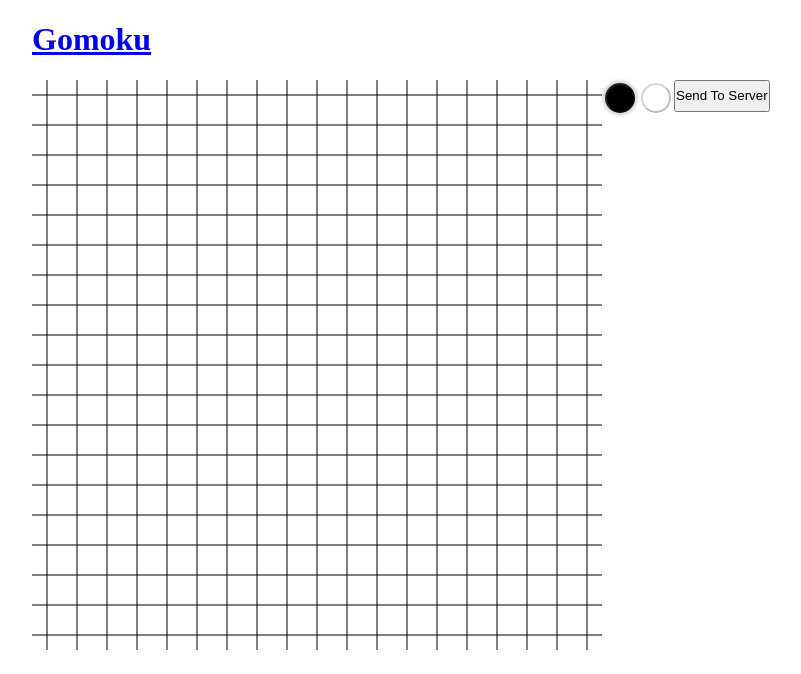
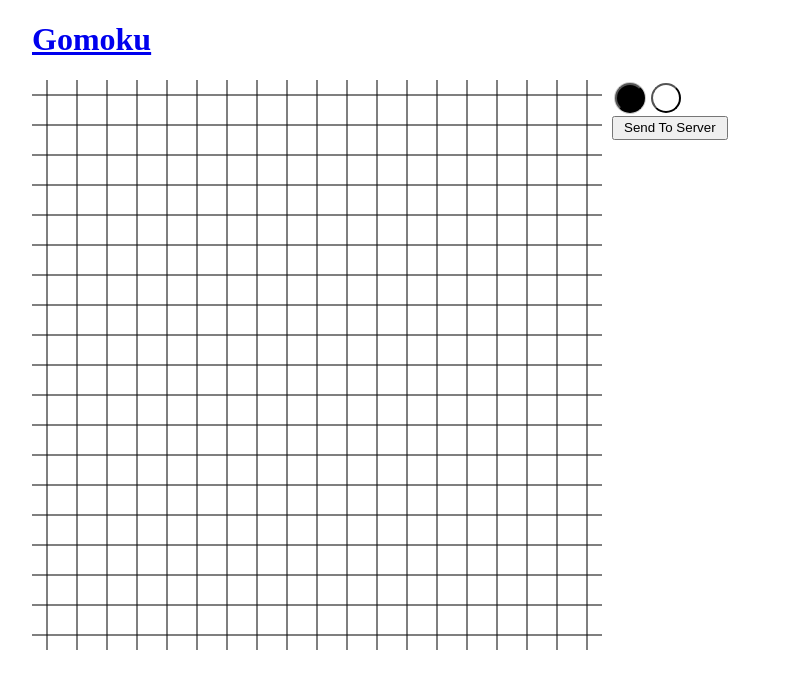
Before and after one commit to alexpashkov/gomoku, a React app in the folder client/: page /game/15475016870008252990429/debug in a window 1280 px wide. Shown: the top 674 px of the page, without its empty margins (108-909 px from the left). Built offline with nearby package versions, Linux system fonts and the light colour scheme; the HTML template or start-up script is replaced by a standard one.

Commit message:
Refactor styles

```diff
--- a/client/package.json
+++ b/client/package.json
@@ -5,6 +5,7 @@
   "dependencies": {
     "@babel/core": "7.1.6",
     "@svgr/webpack": "2.4.1",
+    "@types/classnames": "^2.2.7",
     "@types/jest": "23.3.13",
     "@types/lodash": "^4.14.120",
     "@types/node": "10.12.18",
@@ -20,6 +21,7 @@
     "bfj": "6.1.1",
     "case-sensitive-paths-webpack-plugin": "2.1.2",
     "chalk": "2.4.1",
+    "classnames": "^2.2.6",
     "css-loader": "1.0.0",
     "dotenv": "6.0.0",
     "dotenv-expand": "4.2.0",
--- a/client/src/components/Board/Board.module.css
+++ b/client/src/components/Board/Board.module.css
@@ -43,13 +43,17 @@
   z-index: 1;
 }
 
-.stone--none {
+.stone:not(.stone__none) {
+  box-shadow: 0 0 0 1px rgba(0, 0, 0, 0.2);
 }
 
-.stone--white {
+.stone__none {
+}
+
+.stone__white {
   background-color: white;
 }
 
-.stone--black {
+.stone__black {
   background-color: black;
 }
--- a/client/src/components/Board/Cell.tsx
+++ b/client/src/components/Board/Cell.tsx
@@ -12,11 +12,11 @@ interface ICellProps {
 function stoneClassName(c: IBoardCell): string {
   switch (c) {
     case 0:
-      return BoardStyles["stone--none"];
+      return BoardStyles.stone__none;
     case IPlayer.Black:
-      return BoardStyles["stone--black"];
+      return BoardStyles.stone__black;
     case IPlayer.White:
-      return BoardStyles["stone--white"];
+      return BoardStyles.stone__white;
     default:
       throw new Error("Invalid board cell value " + c);
   }
--- a/client/src/components/CurrentPlayerDisplay/CurrentPlayerDisplay.css
+++ /dev/null
@@ -1,27 +0,0 @@
-.current-player__btn {
-  width: 30px;
-  height: 30px;
-  border-radius: 100%;
-  margin: 3px;
-  cursor: pointer;
-}
-
-.current-player__btn:disabled {
-  cursor: default;
-}
-
-.current-player__btn:focus {
-  outline: none;
-}
-
-.current-player__btn--white {
-  background-color: white;
-}
-
-.current-player__btn--black {
-  background-color: black;
-}
-
-.current-player__btn--selected {
-  box-shadow: 0 0 4px 2px rgba(0, 0, 0, 0.2);
-}
--- /dev/null
+++ b/client/src/components/CurrentPlayerDisplay/CurrentPlayerDisplay.module.css
@@ -0,0 +1,28 @@
+.btn {
+  width: 30px;
+  height: 30px;
+  border-radius: 100%;
+  padding: 0;
+  margin: 3px;
+  cursor: pointer;
+}
+
+.btn:disabled {
+  cursor: default;
+}
+
+.btn:focus {
+  outline: none;
+}
+
+.btn__white {
+  background-color: white;
+}
+
+.btn__black {
+  background-color: black;
+}
+
+.btn__selected {
+  box-shadow: 0 0 0 1px rgba(0, 0, 0, 0.2);
+}
--- a/client/src/components/CurrentPlayerDisplay/CurrentPlayerDisplay.tsx
+++ b/client/src/components/CurrentPlayerDisplay/CurrentPlayerDisplay.tsx
@@ -1,5 +1,7 @@
 import * as React from "react";
 import { IPlayer } from "../../types";
+import CurrentPlayerDisplayStyles from "./CurrentPlayerDisplay.module.css";
+import c from "classnames";
 
 interface ICurrentPlayerDisplayProps {
   player: IPlayer;
@@ -11,21 +13,23 @@ const CurrentPlayerDisplay: React.FunctionComponent<
   ICurrentPlayerDisplayProps
 > = function CurrentPlayerDisplay({ player, onClick, allowPlayerSelection }) {
   return (
-    <div className="current-player">
+    <div>
       <button
         onClick={() => player !== IPlayer.Black && onClick(IPlayer.Black)}
-        className={
-          "current-player__btn current-player__btn--black" +
-          (player === IPlayer.Black ? " current-player__btn--selected" : "")
-        }
+        className={c(
+          CurrentPlayerDisplayStyles.btn,
+          CurrentPlayerDisplayStyles.btn__black,
+          player === IPlayer.Black && CurrentPlayerDisplayStyles.btn__selected
+        )}
         disabled={!allowPlayerSelection}
       />
       <button
         onClick={() => player !== IPlayer.White && onClick(IPlayer.White)}
-        className={
-          "current-player__btn current-player__btn--white" +
-          (player === IPlayer.White ? " current-player__btn--selected" : "")
-        }
+        className={c(
+          CurrentPlayerDisplayStyles.btn,
+          CurrentPlayerDisplayStyles.btn__white,
+          player === IPlayer.White && CurrentPlayerDisplayStyles.btn__selected
+        )}
         disabled={!allowPlayerSelection}
       />
     </div>
--- a/client/src/components/CurrentPlayerDisplay/index.ts
+++ b/client/src/components/CurrentPlayerDisplay/index.ts
@@ -1,2 +1,2 @@
-import "./CurrentPlayerDisplay.css";
+import "./CurrentPlayerDisplay.module.css";
 export { default } from "./CurrentPlayerDisplay";
--- a/client/src/components/Game/Game.module.css
+++ b/client/src/components/Game/Game.module.css
@@ -1,3 +1,7 @@
 .container {
   display: flex;
 }
+
+.sidebar {
+    padding: 0 10px;
+}
--- a/client/src/components/Game/Game.tsx
+++ b/client/src/components/Game/Game.tsx
@@ -52,12 +52,16 @@ export default class Game extends React.Component<IGameProps, IGameState> {
     return (
       <div className={GameStyles.container}>
         <Board onClick={this.occupyCell}>{board}</Board>
-        <CurrentPlayer
-          player={player}
-          onClick={this.setPlayer}
-          allowPlayerSelection={type == GameType.debugMode}
-        />
-        <button onClick={this.sendBoardToServer}>Send To Server</button>
+        <div className={GameStyles.sidebar}>
+          <CurrentPlayer
+            player={player}
+            onClick={this.setPlayer}
+            allowPlayerSelection={type == GameType.debug}
+          />
+          {type === GameType.debug && (
+            <button onClick={this.sendBoardToServer}>Send To Server</button>
+          )}
+        </div>
       </div>
     );
   }
--- a/client/src/components/GameCreator/GameCreator.tsx
+++ b/client/src/components/GameCreator/GameCreator.tsx
@@ -10,7 +10,7 @@ const GameCreator: React.FunctionComponent<{}> = function() {
       <br />
       <Link to={`/game/${gameId}/${GameType.vsComputer}`}>Play Computer</Link>
       <br />
-      <Link to={`/game/${gameId}/${GameType.debugMode}`}>Debug Mode</Link>
+      <Link to={`/game/${gameId}/${GameType.debug}`}>Debug Mode</Link>
     </React.Fragment>
   );
 };
--- a/client/src/index.css
+++ b/client/src/index.css
@@ -18,6 +18,6 @@ body {
 }
 
 button {
-  height: 2rem;
-  padding: 0;
+  height: 1.5rem;
+  padding: 0 10px;
 }
--- a/client/src/types.ts
+++ b/client/src/types.ts
@@ -1,7 +1,7 @@
 export enum GameType {
   vsFriend = "vsFriend",
   vsComputer = "vsComputer",
-  debugMode = "debugMode"
+  debug = "debug"
 }
 
 export enum IPlayer {
```
Also changed, not shown: 1 other file (tests, documents, lock files or other folders).
